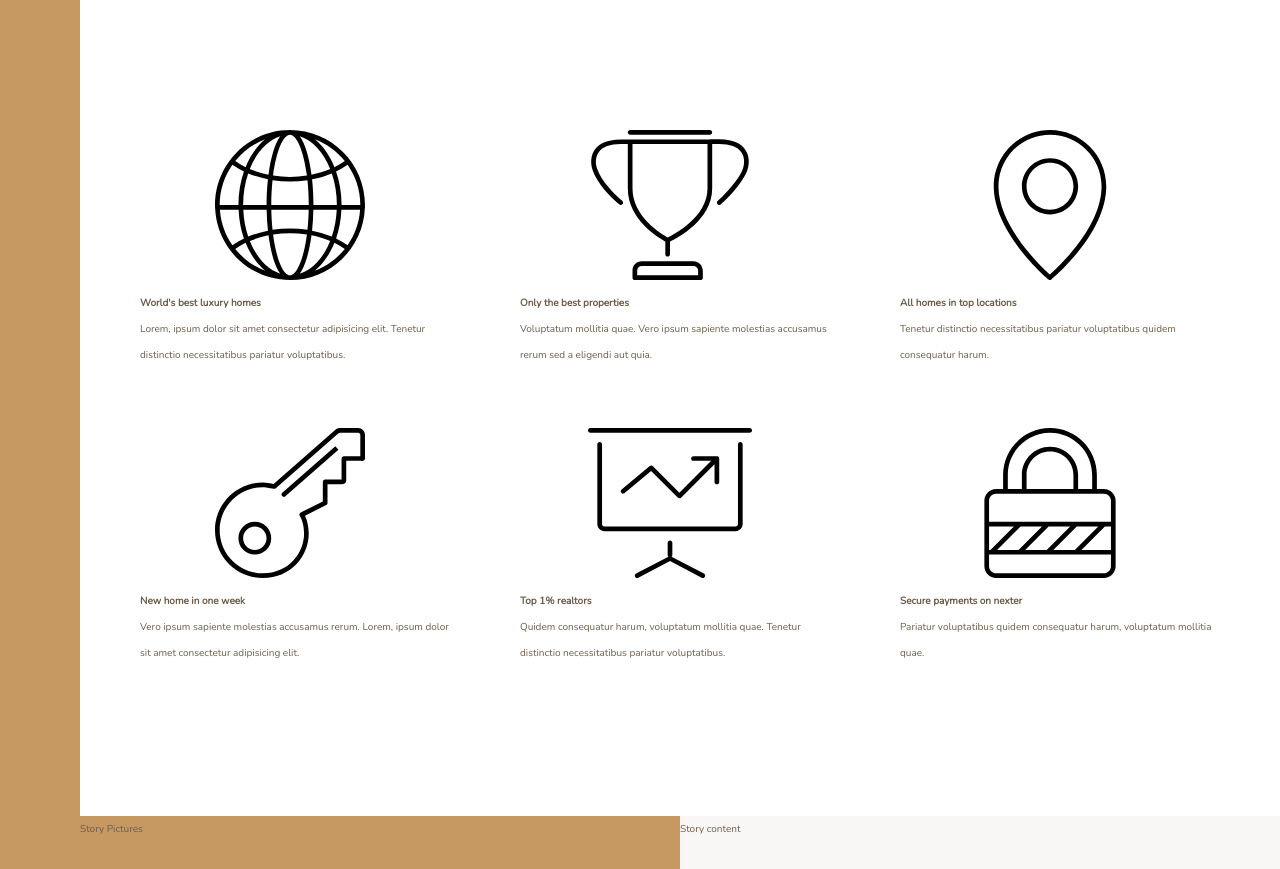
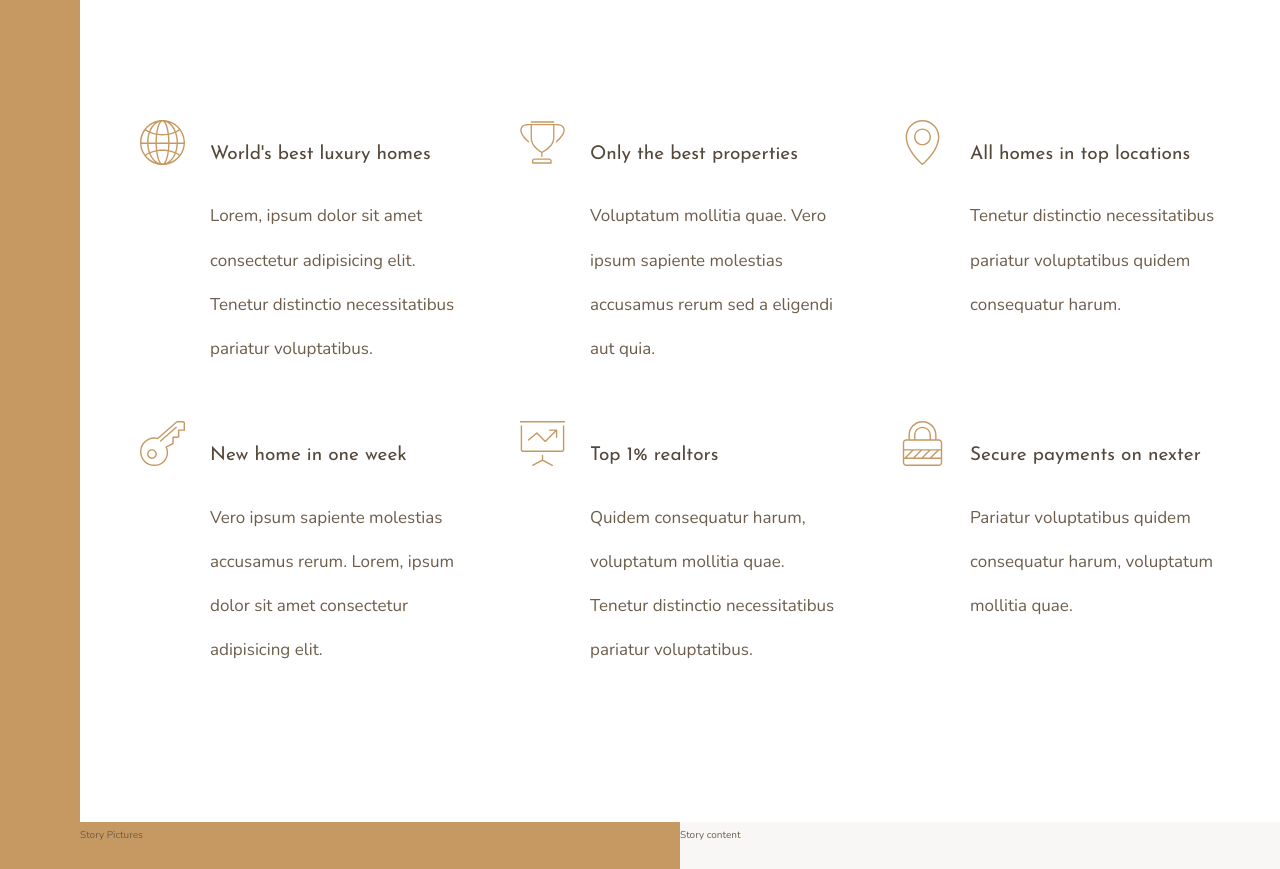
Before and after one commit to AndrewUAR/nexter-css_grid-sass, a website: page index.html in a window 1280 px wide. Shown: the part 660-1529 px from the top of the page. Drawn offline with nearby package versions, Linux system fonts and the light colour scheme.

Commit message:
css recompiled

```diff
--- a/sass/main.css
+++ b/sass/main.css
@@ -31,6 +31,23 @@ body {
       grid-template-columns: [sidebar-start] 8rem [sidebar-end full-start] minmax(6rem, 1fr) [center-start] repeat(8, [col-start] minmax(min-content, 14rem) [col-end]) [center-end] minmax(6rem, 1fr) [full-end];
 }
 
+.heading-1, .heading-2, .heading-3, .heading-4 {
+  font-family: "Josefin Sans", sans-serif;
+  font-weight: 400;
+}
+
+.heading-4 {
+  font-size: 1.9rem;
+}
+
+.heading-4--light {
+  color: #f9f7f6;
+}
+
+.heading-4--dark {
+  color: #54483A;
+}
+
 .sidebar {
   background-color: #c69963;
   grid-column: sidebar-start / sidebar-end;
@@ -52,9 +69,37 @@ body {
   margin: 15rem 0;
   display: -ms-grid;
   display: grid;
-  -ms-grid-columns: (1fr)[3];
-      grid-template-columns: repeat(3, 1fr);
+  -ms-grid-columns: (minmax(25rem, 1fr))[auto-fit];
+      grid-template-columns: repeat(auto-fit, minmax(25rem, 1fr));
   grid-gap: 6rem;
+  -webkit-box-align: start;
+      -ms-flex-align: start;
+          align-items: start;
+}
+
+.feature {
+  display: -ms-grid;
+  display: grid;
+  -ms-grid-columns: min-content 1fr;
+      grid-template-columns: -webkit-min-content 1fr;
+      grid-template-columns: min-content 1fr;
+  grid-row-gap: 1.5rem;
+  grid-column-gap: 2.5rem;
+}
+
+.feature__icon {
+  fill: #c69963;
+  width: 4.5rem;
+  height: 4.5rem;
+  -ms-grid-row: 1;
+  -ms-grid-row-span: 2;
+  grid-row: 1 / span 2;
+  -webkit-transform: translateY(-1rem);
+          transform: translateY(-1rem);
+}
+
+.feature__text {
+  font-size: 1.7rem;
 }
 
 .story__pictures {
```
Also changed, not shown: 1 other file.
